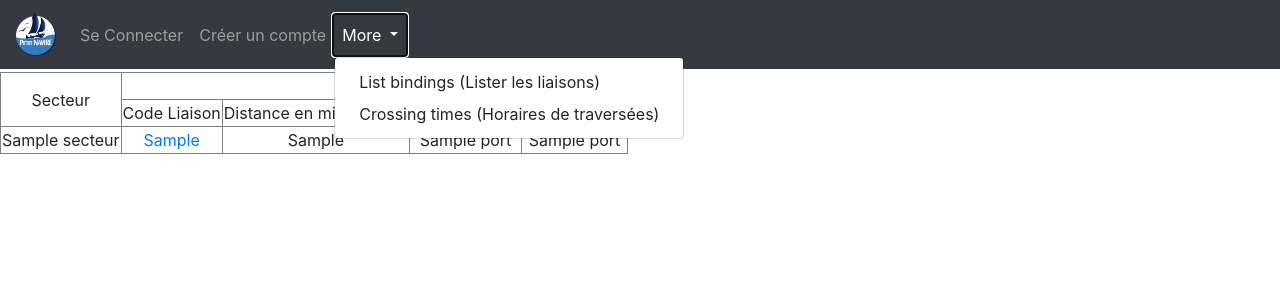
After one commit to DevLogsan/Atlantik, a CodeIgniter app: page /database/index.php/visiteur/list_bindings in a window 1280 px wide, after a click on "More". The commit adds this page. Shown: the top 300 px of the page. Run offline with CodeIgniter, Linux system fonts and the light colour scheme; tables that the repository leaves empty or names only in its code hold one stand-in row (values such as "Sample post").

Commit message:
lister liaisons

```diff
--- a/application/controllers/Visiteur.php
+++ b/application/controllers/Visiteur.php
@@ -15,7 +15,7 @@ class Visiteur extends CI_Controller {
         $this->session->statut = 0;
     }
 
-    public function accueil()
+    public function homepage()
     {
         $this->load->view('templates/Header');
         $this->load->view('templates/Footer');
@@ -47,7 +47,7 @@ class Visiteur extends CI_Controller {
                 $this->session->noclient = $UtilisateurRetourner->noclient;
                 $this->session->UtilisateurConnecter = 1;
 
-                redirect('/visiteur/accueil');
+                redirect('/visiteur/homepage');
             }
             else
             {
@@ -100,7 +100,19 @@ class Visiteur extends CI_Controller {
     public function logout()
     {
         $this->session->sess_destroy();
-        redirect('/visiteur/accueil');
+        redirect('/visiteur/homepage');
+    }
+
+    public function list_bindings()
+    {
+        $data['lesLiaisonsParSecteurs'] = $this->ModeleInsert->getLiaisonsParSecteur();
+        $this->load->view('templates/Header.php');
+        $this->load->view('visiteur/list_bindings', $data);
+    }
+
+    public function crossing_times()
+    {
+        $this->load->view('templates/Header');
     }
 }
 ?>
--- a/application/models/ModeleInsert.php
+++ b/application/models/ModeleInsert.php
@@ -10,4 +10,15 @@
     {
         $this->db->insert('client', $data);
     }
+
+    public function getLiaisonsParSecteur()
+    {
+            $this->db->select('s.nom, noliaison AS noliaison, distance, a.nom AS pD, d.nom AS pA');
+            $this->db->from('secteur as s, liaison as l, port as a, port as d');
+            $this->db->where('a.noport = l.noport_depart AND l.noport_arrivee = d.noport AND s.nosecteur = l.nosecteur');
+            $this->db->order_by('nom', 'ASC');
+
+            $requete = $this->db->get();
+            return $requete->result();
+    }
 }
--- a/application/views/templates/Header.php
+++ b/application/views/templates/Header.php
@@ -11,7 +11,7 @@
     </head>
 <body>
     <nav class="navbar navbar-expand-sm bg-dark navbar-dark fixed-top">
-        <a class="navbar-brand" href="<?php echo site_url('visiteur/accueil') ?>">
+        <a class="navbar-brand" href="<?php echo site_url('visiteur/homepage') ?>">
             <img src="<?php echo img_url('bateau.png') ?>" alt="Logo" style="width:40px;">
         </a>
     <ul class="navbar-nav">
@@ -36,11 +36,11 @@
         <?php endif; ?>
             <li class="nav-item dropdown">
                 <a class="nav-link dropdown-toggle" href="" id="navbardrop" data-toggle="dropdown">
-                    Plus
+                    More
                 </a>
             <div class="dropdown-menu">
-                <a class="dropdown-item" href="<?php echo site_url('visiteur/listerLesLiaisons') ?>">Lister les liaisons</a>
-                <a class="dropdown-item" href="<?php echo site_url('visiteur/horairesDeTraversees') ?>">Horaires de traversées</a>
+                <a class="dropdown-item" href="<?php echo site_url('visiteur/list_bindings') ?>">List bindings (Lister les liaisons)</a>
+                <a class="dropdown-item" href="<?php echo site_url('visiteur/crossing_times') ?>">Crossing times (Horaires de traversées)</a>
             </div>
         </li>
     </ul>
--- /dev/null
+++ b/application/views/visiteur/list_bindings.php
@@ -0,0 +1,30 @@
+<table border="1" style="text-align: center">
+<thead>
+  <tr>
+    <td rowspan="2">Secteur</td>
+    <td colspan="4">Liaison</td>
+  </tr>
+  <tr>
+    <td>Code Liaison</td>
+    <td>Distance en milles marin</td>
+    <td>Port de départ</td>
+    <td>Port d'arrivée</td>
+  </tr>
+</thead>
+<tbody>
+<?php
+$repetition = "";
+foreach ($lesLiaisonsParSecteurs as $uneLigne) :
+  if ($uneLigne->nom == $repetition )
+  {
+  echo '<tr><td></td><td>'. anchor('visiteur/link_price/'.$uneLigne->noliaison.'-'.$uneLigne->pD.'-'.$uneLigne->pA,$uneLigne->noliaison) .'</td><td>'. $uneLigne->distance .'</td><td>'. $uneLigne->pD .'</td><td>'. $uneLigne->pA .'</td></tr>';
+  }
+  else
+  {
+    echo '<tr><td>'. $uneLigne->nom .'</td><td>'. anchor('visiteur/link_price/'.$uneLigne->noliaison.'-'.$uneLigne->pD.'-'.$uneLigne->pA,$uneLigne->noliaison) .'</td><td>'. $uneLigne->distance .'</td><td>'. $uneLigne->pD .'</td><td>'. $uneLigne->pA .'</td></tr>';
+  }
+  $repetition = $uneLigne->nom;
+endforeach
+?>
+</tbody>
+</table>
```
Also changed, not shown: application/views/visiteur/accueil.php (added), application/views/visiteur/homepage.php (added).
